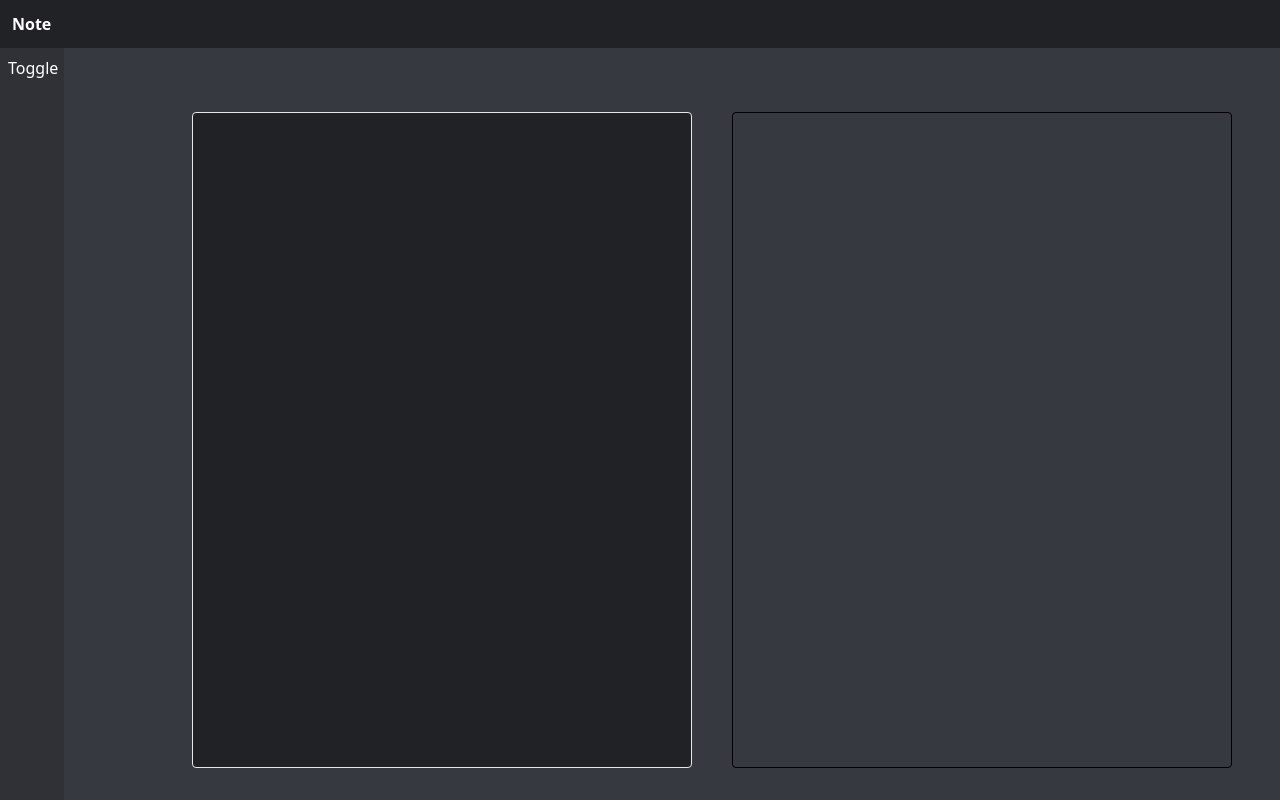
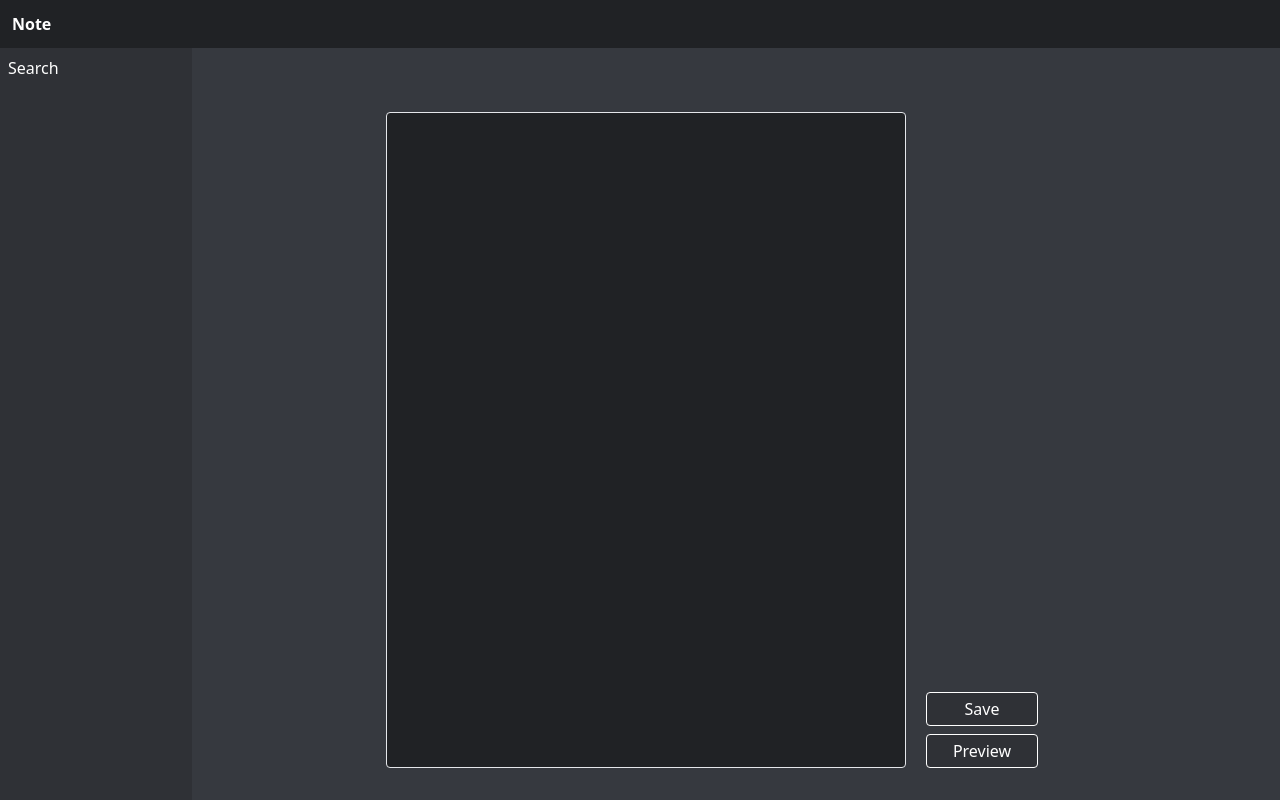
Before and after one commit to AyjayJr/note_taker, a Next.js app: page / in a window 1280 px wide. Built offline with nearby package versions, Linux system fonts and the light colour scheme.

Commit message:
created a button that switches between preview and edit mode

```diff
--- a/app/page.jsx
+++ b/app/page.jsx
@@ -19,8 +19,8 @@ export default function Home() {
   return (
     <div className='h-screen'>
       <Nav />
+      <Sidebar />
       <main className="flex h-[90%] w-full">
-        <Sidebar />
         <div className='ml-48 mt-16 flex-1 mr-12'>
           <MarkdownEditor
             content={currentNote.content}
--- a/components/MarkdownEditor.jsx
+++ b/components/MarkdownEditor.jsx
@@ -1,17 +1,27 @@
+'use client'
+
+import { useState } from 'react'
+
 import ReactMarkdown from "react-markdown"
 import remarkBreaks from 'remark-breaks'
 import rehypeHighlight from 'rehype-highlight'
 import remarkGfm from 'remark-gfm'
 
 const MarkdownEditor = ({ content, handleChange }) => {
+  const [preview, setPreview] = useState(false);
+
+  const previewHandler = () => {
+    setPreview((prev) => !prev);
+  }
+
 	return (
-		<div className='flex h-full flex-row gap-10'>
+		<div className='flex h-full items-end justify-center flex-row'>
 			<textarea
-				className='flex-1 h-full p-3 border rounded bg-accent resize-none'
+        className={`${preview ? 'hidden' : ''} flex-1 max-w-[50%] h-full p-3 border rounded bg-accent resize-none`}
 				value={content}
 				onChange={handleChange}
 			/>
-			<div className="flex-1 p-3 border border-black rounded">
+      <div className={`${preview ? '' : 'hidden'} flex-1 max-w-[50%] h-full p-3 border border-black rounded`}>
 				<ReactMarkdown
 					className='min-w-full prose prose-invert'
 					remarkPlugins={[remarkBreaks, rehypeHighlight, remarkGfm]}
@@ -19,6 +29,21 @@ const MarkdownEditor = ({ content, handleChange }) => {
 					{content}
 				</ReactMarkdown>
 			</div>
+      <div className='flex flex-col ml-5 gap-2'>
+        <button
+          className='border border-white rounded p-1 bg-secondary
+          hover:text-gray-400 transition-colors'
+        >
+          Save
+        </button>
+        <button
+          className='border border-white rounded w-28 p-1 bg-secondary
+          hover:text-gray-400 transition-colors'
+          onClick={previewHandler}
+        >
+          {preview ? 'Edit' : 'Preview'}
+        </button>
+      </div>
 		</div>
 	)
 }
--- a/components/Sidebar.jsx
+++ b/components/Sidebar.jsx
@@ -3,21 +3,10 @@
 import { useState } from 'react'
 
 const Sidebar = () => {
-	const [sidebarOpen, setSidebarOpen] = useState(true);
-
-	const toggleSidebar = () => {
-		setSidebarOpen((prev) => ( !prev ));
-	}
-
 	return (
-		<aside
-			className={ `${sidebarOpen ? 'w-16' : 'w-48'} flex-1 h-full bg-secondary overflow-hidden fixed top-12 left-0 transition-all duration-300`}
-		>
-			<button
-				className='p-2 text-white hover:text-gray-400 transition-colors'
-				onClick={toggleSidebar}
-			>
-				Toggle
+		<aside className='w-48 h-full bg-secondary overflow-hidden fixed top-12 left-0'>
+			<button className='p-2 text-white hover:text-gray-400 transition-colors'>
+			  Search
 			</button>
 			{/* content  */}
 		</aside>
```
